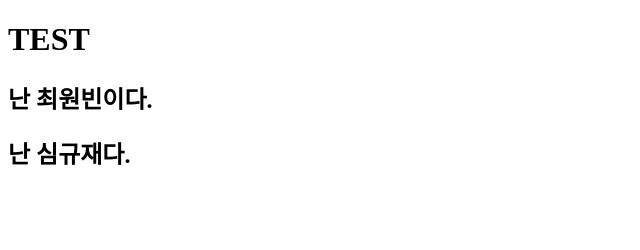
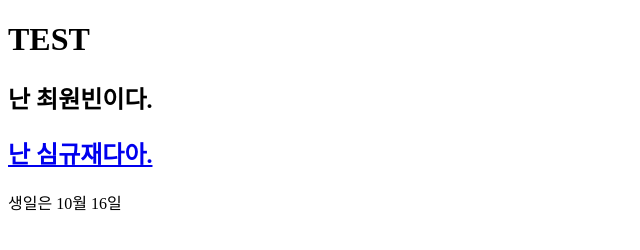
Before and after one commit to kutecse19/introduce-ourselves, a plain HTML site: page index.html in a window 1280 px wide. Shown: the whole page, without its empty margins (0-640 px from the left). Drawn offline with Linux system fonts and the light colour scheme.

Commit message:
심규재 생일 추가

```diff
--- a/index.html
+++ b/index.html
@@ -8,6 +8,10 @@
     <body>
         <h1>TEST</h1>
         <h2>난 최원빈이다.</h2>
-        <h2>난 심규재다.</h2>
+		<h2><a href = "#simBirth">난 심규재다아.</a></h2>
+
+
+
+		<a id = "simBirth"> 생일은 10월 16일 </a>
     </body>
 </html>
```
